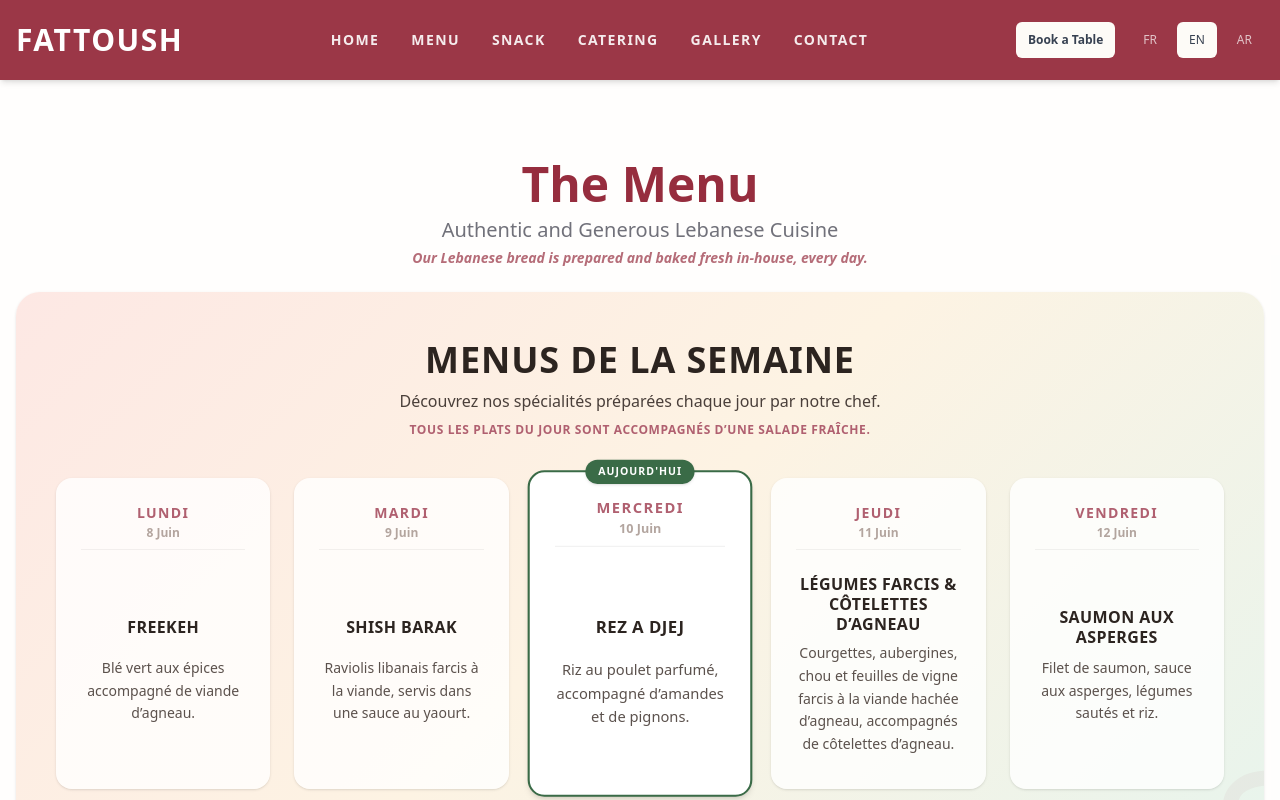
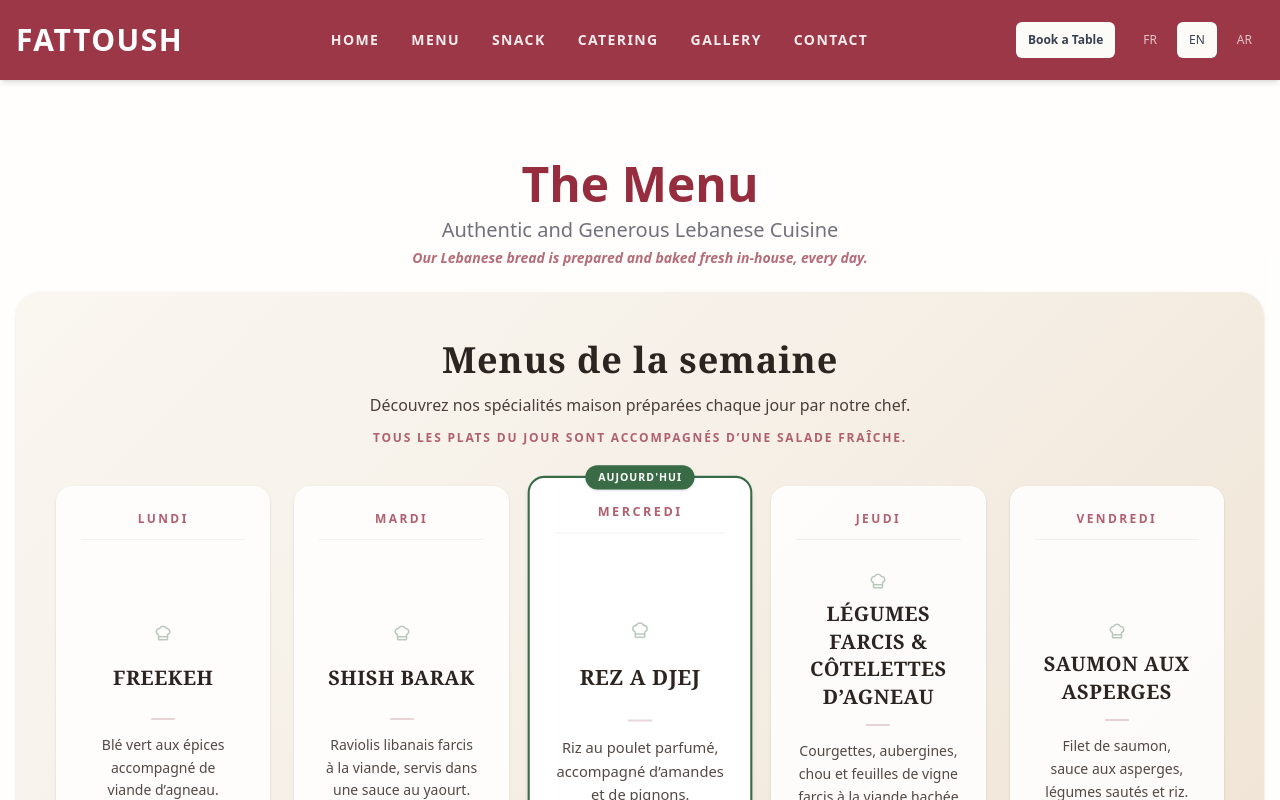
Before and after one commit to lopezdamien/fattoush, a Next.js app: page /en/menu in a window 1280 px wide. Shown: the top 800 px of the page. Built offline with nearby package versions, Linux system fonts and the light colour scheme.

Commit message:
Polish weekly menu design, layout, typography, and hover effects

```diff
--- a/src/app/[locale]/menu/page.tsx
+++ b/src/app/[locale]/menu/page.tsx
@@ -2,6 +2,7 @@ import { useTranslations } from "next-intl";
 import { FadeIn } from "@/components/ui/FadeIn";
 import { getTranslations } from "next-intl/server";
 import platDuJour from "../../../../data/plat-du-jour.json";
+import { ChefHat } from "lucide-react";
 
 export const dynamic = "force-dynamic";
 
@@ -136,45 +137,50 @@ export default function MenuPage() {
 
             {/* Plat du Jour (Weekly Schedule layout) */}
             {hasWeeklyMenu && (
-                <div className="container mx-auto px-4 mb-10">
+                <div className="container mx-auto px-4 mb-12">
                     <FadeIn delay={0.1}>
-                        <div className="relative overflow-hidden rounded-3xl shadow-sm w-full max-w-7xl mx-auto px-6 py-10 md:px-10 md:py-12" style={{ background: "linear-gradient(135deg, #FDE8E4 0%, #FDF3E3 50%, #E8F4EC 100%)" }}>
+                        <div
+                            className="relative overflow-hidden rounded-3xl shadow-sm w-full max-w-7xl mx-auto px-6 py-10 md:px-10 md:py-12"
+                            style={{ background: "linear-gradient(135deg, #FAF6F0 0%, #F5EFE6 50%, #EFE3D3 100%)" }}
+                        >
 
                             {/* Filigrane */}
-                            <div className="absolute right-0 bottom-0 pointer-events-none select-none font-serif text-[180px] leading-none opacity-[0.05] translate-x-12 translate-y-12" style={{ color: "#A0455A" }}>
+                            <div className="absolute right-0 bottom-0 pointer-events-none select-none font-serif text-[180px] leading-none opacity-[0.04] translate-x-12 translate-y-12" style={{ color: "#A0455A" }}>
                                 ع
                             </div>
 
                             {/* Header */}
-                            <div className="relative z-10 text-center max-w-2xl mx-auto mb-10 space-y-2">
-                                <h2 className="text-3xl md:text-4xl font-bold uppercase tracking-wide animate-fade-in" style={{ color: "#2C2420" }}>
+                            <div className="relative z-10 text-center max-w-2xl mx-auto mb-10 space-y-3">
+                                <h2 className="text-3xl md:text-4xl font-serif font-bold tracking-wide" style={{ color: "#2C2420" }}>
                                     Menus de la semaine
                                 </h2>
                                 <p className="text-sm md:text-base leading-relaxed" style={{ color: "#4A3F3A" }}>
-                                    Découvrez nos spécialités préparées chaque jour par notre chef.
+                                    Découvrez nos spécialités maison préparées chaque jour par notre chef.
                                 </p>
-                                <p className="text-xs font-semibold uppercase tracking-wider mt-1" style={{ color: "#B06070" }}>
+                                <p className="text-xs font-semibold uppercase tracking-[0.15em]" style={{ color: "#B06070" }}>
                                     Tous les plats du jour sont accompagnés d’une salade fraîche.
                                 </p>
                             </div>
 
-                            {/* Cards Grid */}
-                            <div className="relative z-10 grid grid-cols-1 md:grid-cols-3 lg:grid-cols-5 gap-6">
+                            {/* Cards Grid / Mobile Horizontal Slider */}
+                            <div
+                                className="relative z-10 flex overflow-x-auto snap-x snap-mandatory scrollbar-none pb-6 gap-4 px-6 -mx-6 md:mx-0 md:px-0 md:pb-0 md:grid md:grid-cols-3 lg:grid-cols-5 md:gap-6 md:overflow-visible items-stretch"
+                                style={{ scrollbarWidth: 'none', msOverflowStyle: 'none' }}
+                            >
                                 {weekdaysKeys.map((dayKey) => {
                                     const m = platDuJour.menu[dayKey];
                                     const isToday = currentDayOfWeekName === dayKey;
                                     if (!m || !m.name) return null;
 
                                     const dayName = m.dateLabel ? m.dateLabel.split(" ")[0] : dayKey;
-                                    const datePart = m.dateLabel ? m.dateLabel.split(" ").slice(1).join(" ") : "";
 
                                     return (
                                         <div
                                             key={dayKey}
-                                            className={`relative flex flex-col justify-between p-6 rounded-2xl transition-all duration-300 ${
+                                            className={`relative flex flex-col justify-between p-6 rounded-2xl w-[280px] shrink-0 snap-center md:w-auto md:shrink md:snap-align-none transition-all duration-300 ${
                                                 isToday
-                                                ? "bg-white border-2 shadow-md lg:scale-105 z-10"
-                                                : "bg-white/80 border border-black/5 shadow-sm hover:bg-white hover:shadow-md hover:scale-[1.02]"
+                                                ? "bg-white border-2 shadow-md lg:scale-105 z-10 hover:-translate-y-2 hover:shadow-lg"
+                                                : "bg-white/85 border border-black/5 shadow-sm hover:bg-white hover:-translate-y-2 hover:shadow-md"
                                             }`}
                                             style={{ borderColor: isToday ? "#3a6b47" : "transparent" }}
                                         >
@@ -184,21 +190,20 @@ export default function MenuPage() {
                                                 </span>
                                             )}
 
-                                            <div className="space-y-4 flex flex-col h-full justify-between">
-                                                <div className="text-center pb-2 border-b border-black/5">
-                                                    <p className="text-sm font-bold tracking-widest uppercase" style={{ color: "#B06070" }}>
+                                            <div className="flex flex-col h-full justify-between space-y-4">
+                                                <div className="text-center pb-3 border-b border-black/5">
+                                                    <p className="text-xs font-bold tracking-[0.2em] uppercase" style={{ color: "#B06070" }}>
                                                         {dayName}
-                                                    </p>
-                                                    <p className="text-xs font-semibold opacity-75 mt-0.5" style={{ color: "#9A8880" }}>
-                                                        {datePart}
                                                     </p>
                                                 </div>
 
-                                                <div className="space-y-2 text-center flex-grow flex flex-col justify-center py-2">
-                                                    <h3 className="text-base font-bold uppercase tracking-wide leading-tight min-h-[44px] flex items-center justify-center" style={{ color: "#2C2420" }}>
+                                                <div className="flex flex-col items-center text-center flex-grow py-4 justify-center">
+                                                    <ChefHat size={18} className="mb-2.5 opacity-35" style={{ color: "#3a6b47" }} />
+                                                    <h3 className="text-lg md:text-xl font-serif font-bold uppercase tracking-wide leading-snug px-1 min-h-[52px] flex items-center justify-center" style={{ color: "#2C2420" }}>
                                                         {m.name}
                                                     </h3>
-                                                    <p className="text-xs md:text-sm leading-relaxed opacity-90 whitespace-pre-line" style={{ color: "#4A3F3A" }}>
+                                                    <div className="h-0.5 w-6 my-3.5 bg-primary/20 rounded"></div>
+                                                    <p className="text-xs md:text-sm leading-relaxed opacity-95 text-balance whitespace-pre-line" style={{ color: "#4A3F3A" }}>
                                                         {m.description}
                                                     </p>
                                                 </div>
```
